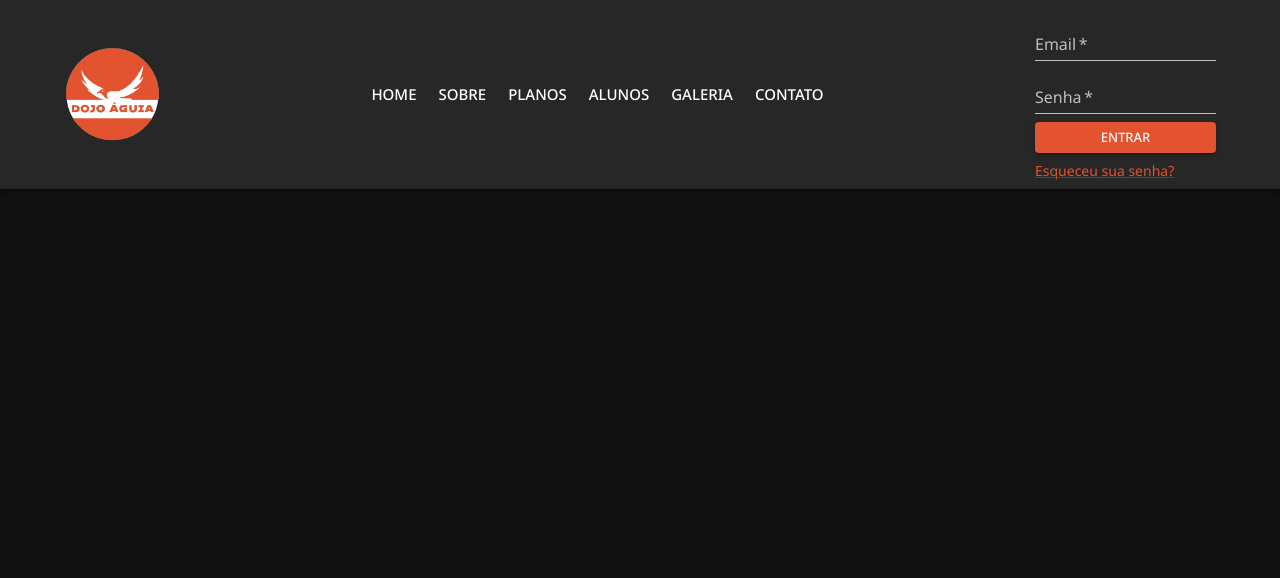
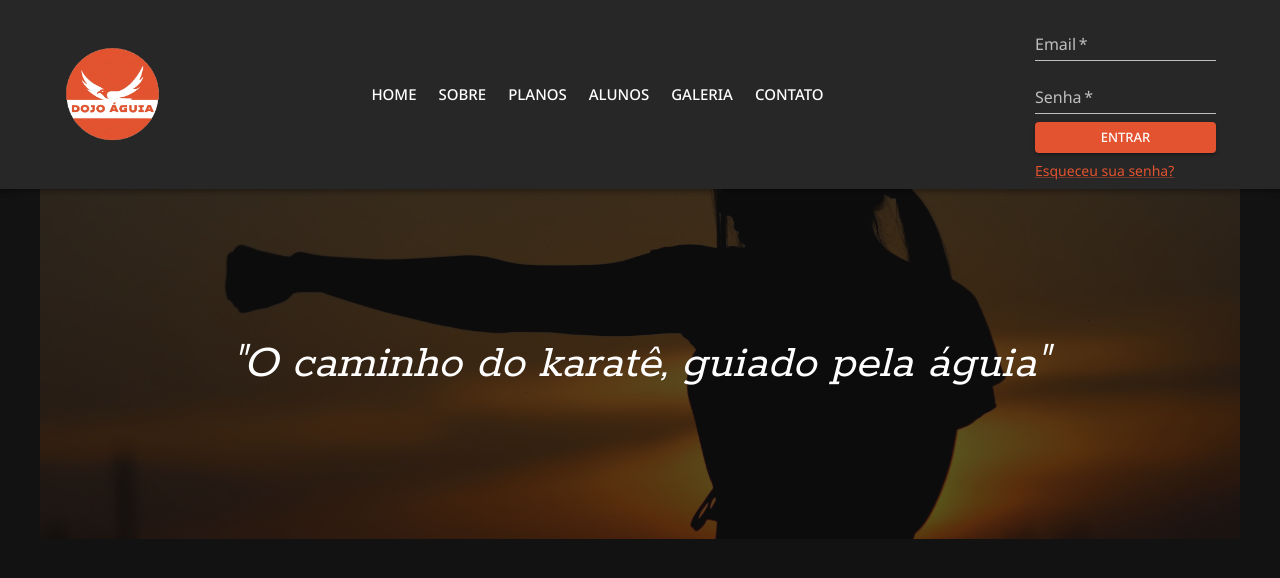
Before and after one commit to aliine98/dojo-aguia, a Next.js app: page / in a window 1280 px wide. Shown: the top 578 px of the page. Built offline with nearby package versions, Linux system fonts and the light colour scheme.

Commit message:
feat: componente hero

```diff
--- /dev/null
+++ b/app/components/Hero.tsx
@@ -0,0 +1,21 @@
+import { Box, Container, Typography } from '@mui/material';
+import Image from 'next/image';
+import React from 'react';
+
+export default function Hero() {
+    return (
+        <>
+            <Container sx={{ display: 'flex', width: '100%', height: '350px', position: 'relative', alignItems: 'center', justifyContent: 'center' }}>
+                <Typography variant='h3' component='h1' sx={{ textAlign: 'center', fontStyle: 'italic' }}>
+                    "O caminho do karatê, guiado pela águia"
+                </Typography>
+                <Image
+                    src='/hero-background.jpg'
+                    alt='Hero Image'
+                    fill
+                    style={{ objectFit: 'cover', position: 'absolute', zIndex: -1, top: 0, opacity: 0.3 }}
+                />
+            </Container>
+        </>
+    );
+}
--- a/app/page.tsx
+++ b/app/page.tsx
@@ -2,12 +2,14 @@
 
 import { theme } from '@/mui-theme.config';
 import { CssBaseline, ThemeProvider } from '@mui/material';
+import Hero from './components/Hero';
 
 export default function Home() {
     return (
         <>
             <ThemeProvider theme={theme}>
                 <CssBaseline />
+                <Hero />
             </ThemeProvider>
         </>
     );
```
Also changed, not shown: public/hero-background.jpg (added).
